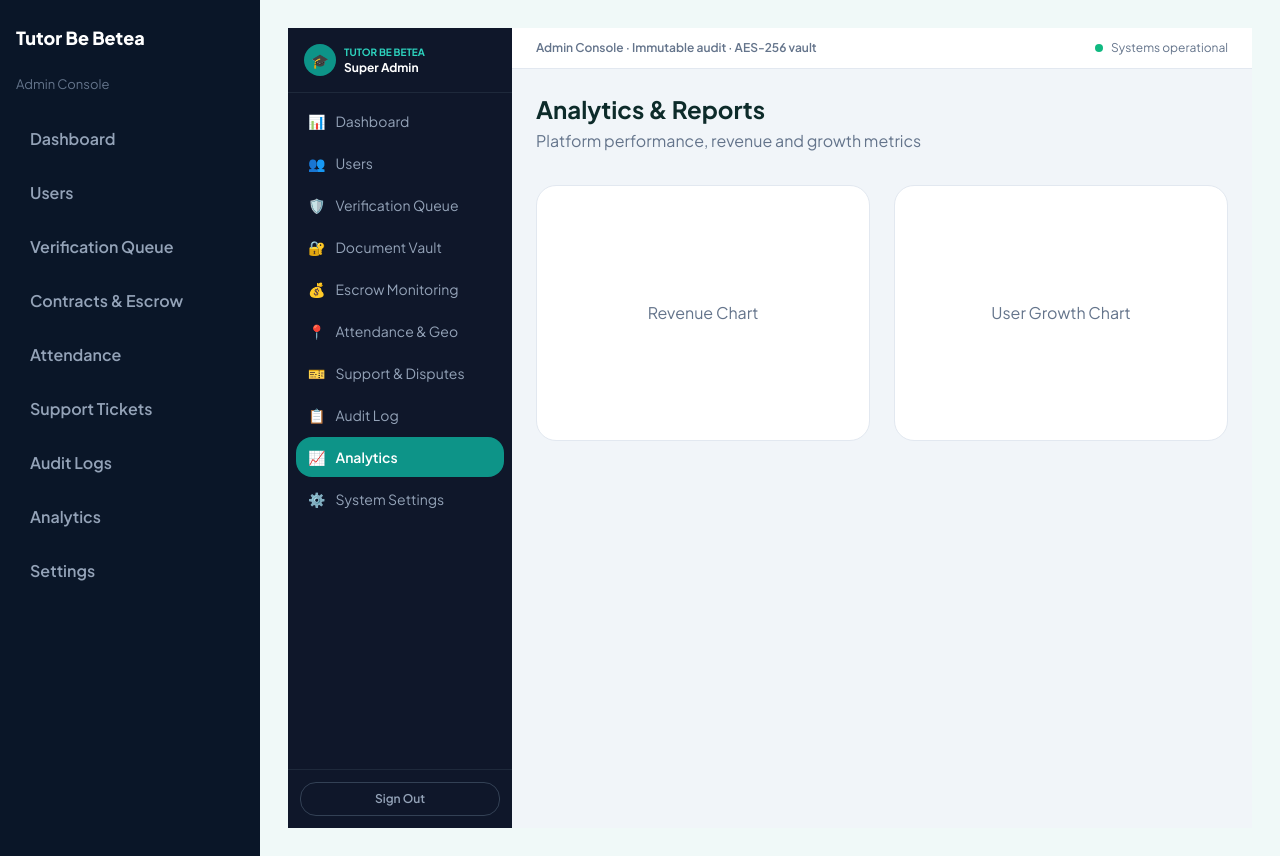
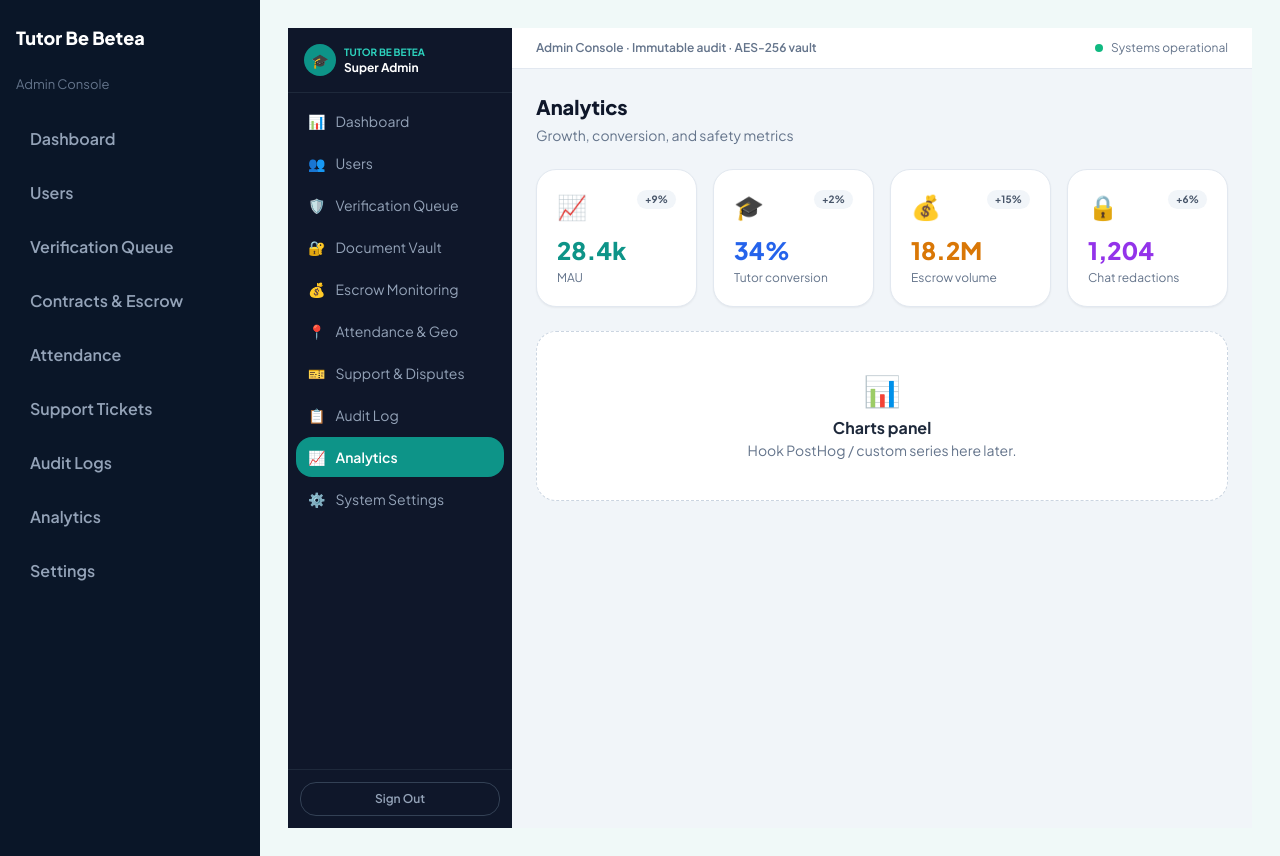
Before and after one commit to Zeordi/tutor-be-betea, a Next.js app in the folder apps/admin/: page /analytics in a window 1280 px wide. Built offline with nearby package versions, Linux system fonts and the light colour scheme.

Commit message:
Update page.tsx

```diff
--- a/apps/admin/app/(dashboard)/analytics/page.tsx
+++ b/apps/admin/app/(dashboard)/analytics/page.tsx
@@ -1,20 +1,20 @@
-export default function AnalyticsPage() {
+import PageHeader from "@/components/PageHeader";
+import StatCard from "@/components/StatCard";
+
+export default function AdminAnalyticsPage() {
   return (
-    <div>
-      <h1 className="text-2xl font-bold text-[var(--foreground)]">
-        Analytics & Reports
-      </h1>
-      <p className="mt-1 text-[var(--secondary)]">
-        Platform performance, revenue and growth metrics
-      </p>
-
-      <div className="mt-8 grid gap-6 md:grid-cols-2">
-        <div className="rounded-2xl border border-[var(--border)] bg-[var(--surface)] p-6 h-64 flex items-center justify-center">
-          <p className="text-[var(--secondary)]">Revenue Chart</p>
-        </div>
-        <div className="rounded-2xl border border-[var(--border)] bg-[var(--surface)] p-6 h-64 flex items-center justify-center">
-          <p className="text-[var(--secondary)]">User Growth Chart</p>
-        </div>
+    <div className="space-y-6">
+      <PageHeader title="Analytics" subtitle="Growth, conversion, and safety metrics" />
+      <div className="grid gap-4 sm:grid-cols-2 xl:grid-cols-4">
+        <StatCard label="MAU" value="28.4k" delta="+9%" icon="📈" tone="teal" />
+        <StatCard label="Tutor conversion" value="34%" delta="+2%" icon="🎓" tone="blue" />
+        <StatCard label="Escrow volume" value="18.2M" delta="+15%" icon="💰" tone="amber" />
+        <StatCard label="Chat redactions" value="1,204" delta="+6%" icon="🔒" tone="purple" />
+      </div>
+      <div className="rounded-2xl border border-dashed border-slate-300 bg-white p-10 text-center dark:border-slate-700 dark:bg-[#112240]">
+        <p className="text-3xl">📊</p>
+        <p className="mt-2 font-bold text-slate-800 dark:text-white">Charts panel</p>
+        <p className="text-sm text-slate-500">Hook PostHog / custom series here later.</p>
       </div>
     </div>
   );
```
